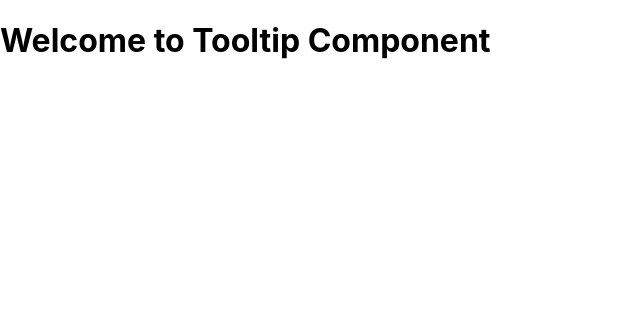
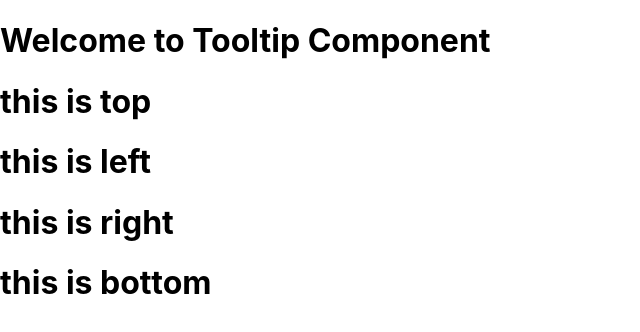
Before and after one commit to AbhishekV9/Tooltip_React, a React (Create React App) app: page / in a window 1280 px wide. Shown: the top 332 px of the page, without its empty margins (0-640 px from the left). Built offline with nearby package versions, Linux system fonts and the light colour scheme.

Commit message:
rendering tooltip component

```diff
--- a/src/components/App.js
+++ b/src/components/App.js
@@ -8,6 +8,24 @@ export default class App extends Component{
        <div>
           <h1>Welcome to Tooltip Component</h1>
        </div>
+       <div>
+          <div>
+            <Tooltip position="top"/>
+          </div>
+
+          <div>
+            <Tooltip position="left"/>
+          </div>
+
+          <div>
+            <Tooltip position="right"/>
+          </div>
+
+          <div>
+            <Tooltip position="bottom"/>
+          </div>
+
+       </div>
 
      </div>
    )
--- a/src/components/tooltip.js
+++ b/src/components/tooltip.js
@@ -0,0 +1,15 @@
+import React,{ Component }  from 'react';
+
+export default class tooltip extends Component{
+
+    constructor(props){
+        super(props);
+    }
+
+    render(){
+        const position=this.props.position;
+        return(
+            <h1>this is {position}</h1>
+        )
+    }
+}
```
